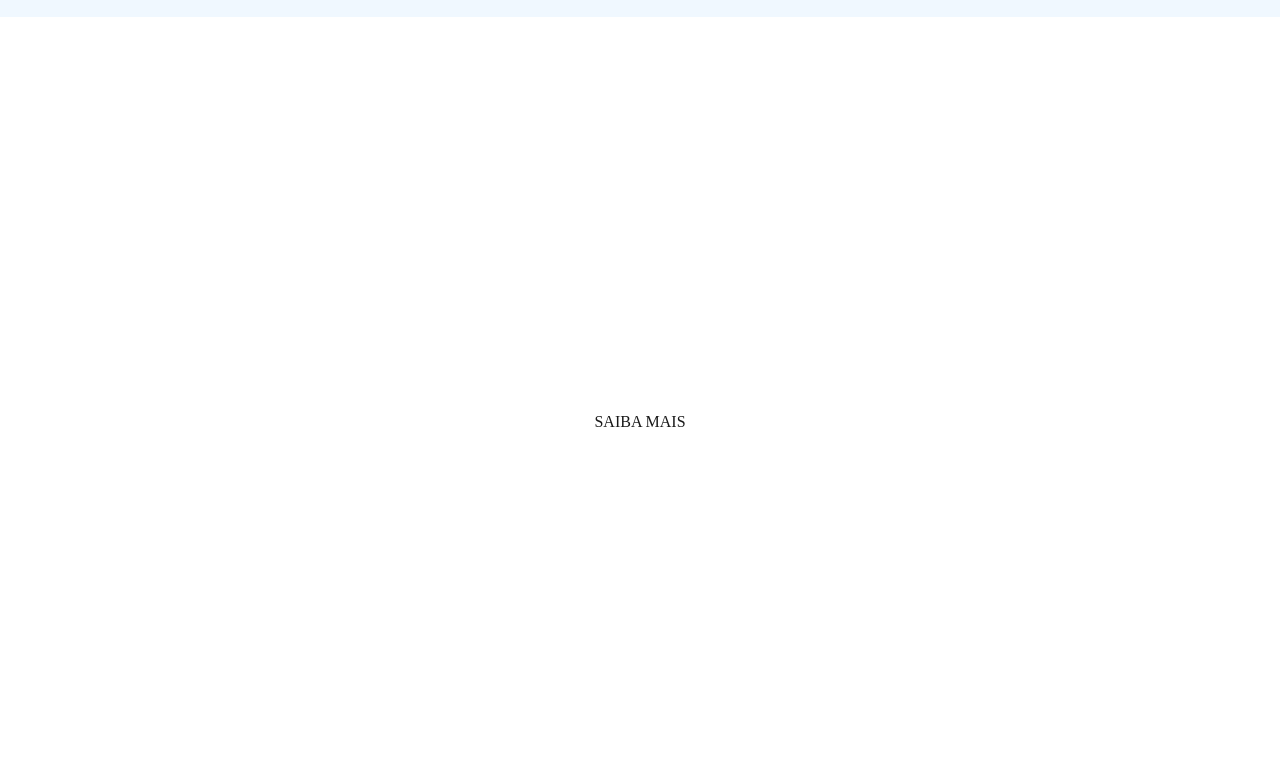
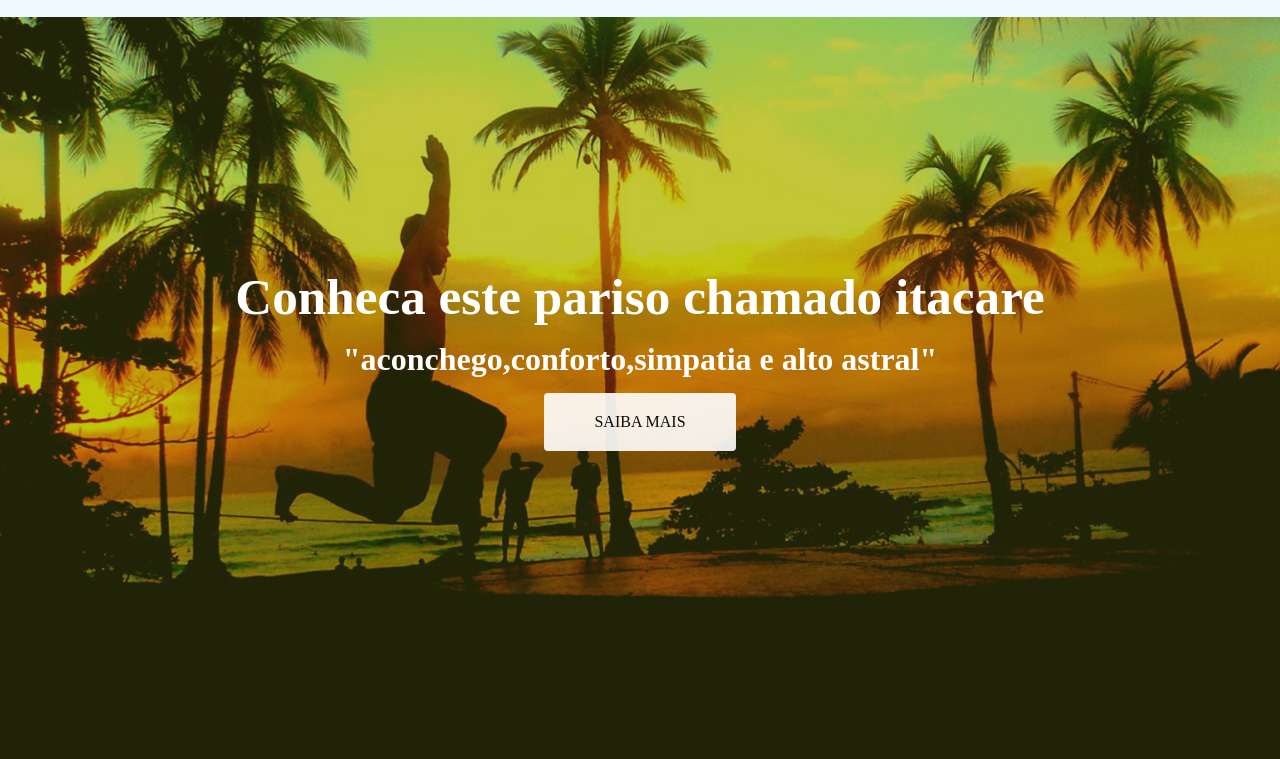
Before and after one commit to PauloTKD/Hotel-Paraiso, a plain HTML site: page index.html in a window 1280 px wide. Shown: the part 41-800 px from the top of the page. Drawn offline with nearby package versions, Linux system fonts and the light colour scheme; the site is published under a folder, as on GitHub Pages, so addresses that start at the root find nothing.

Commit message:
Update style.css

```diff
--- a/style.css
+++ b/style.css
@@ -57,7 +57,7 @@ header li:last-child{
 
 }
 .hero{
-    background-image: url(/hero.jpg);background-size: cover;
+    background-image: url(hero.jpg);background-size: cover;
     min-height: 100vh;color: #ffff;display: flex;
     justify-content: center;align-items: center;
     flex-direction: column;
```
